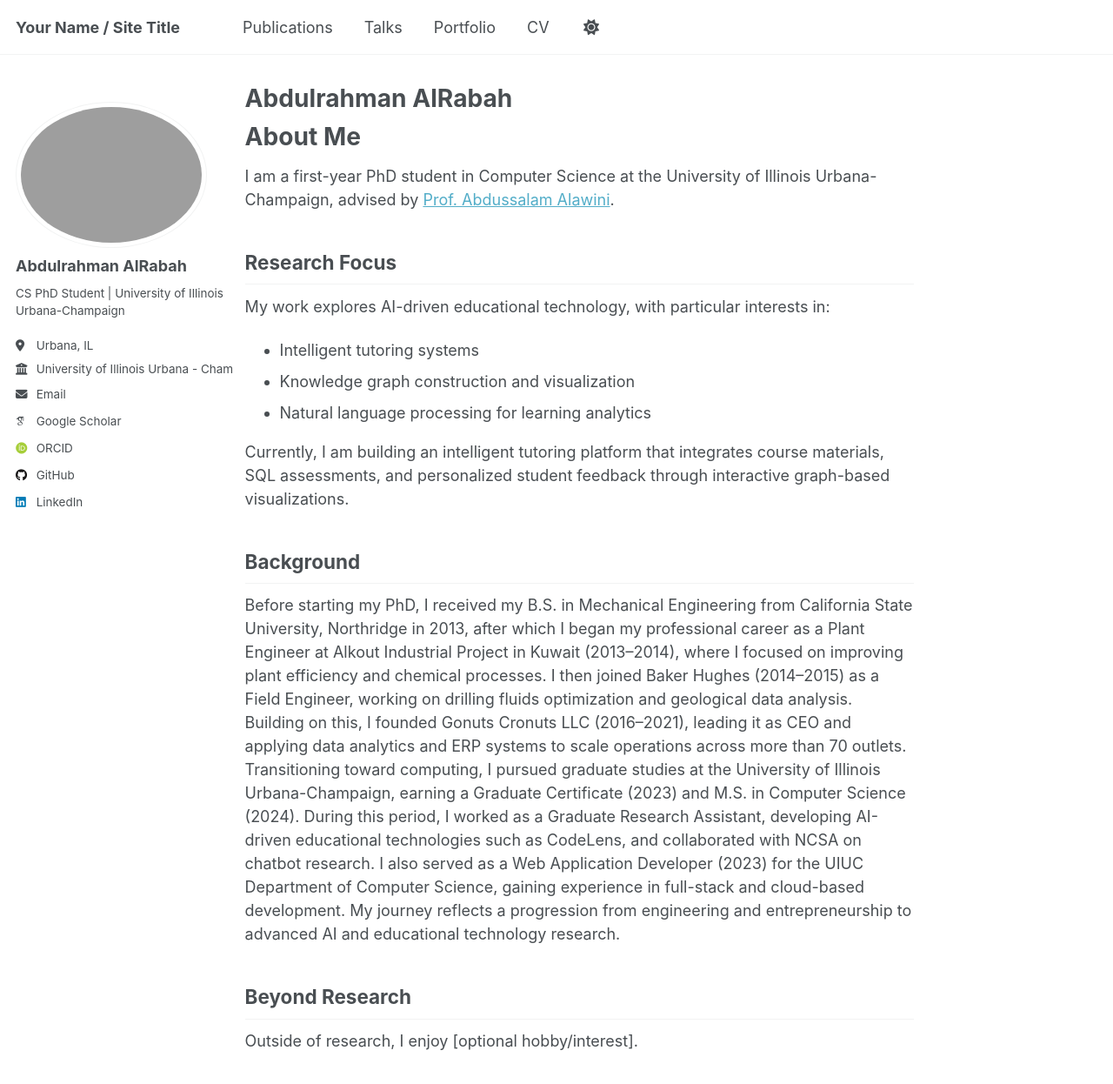
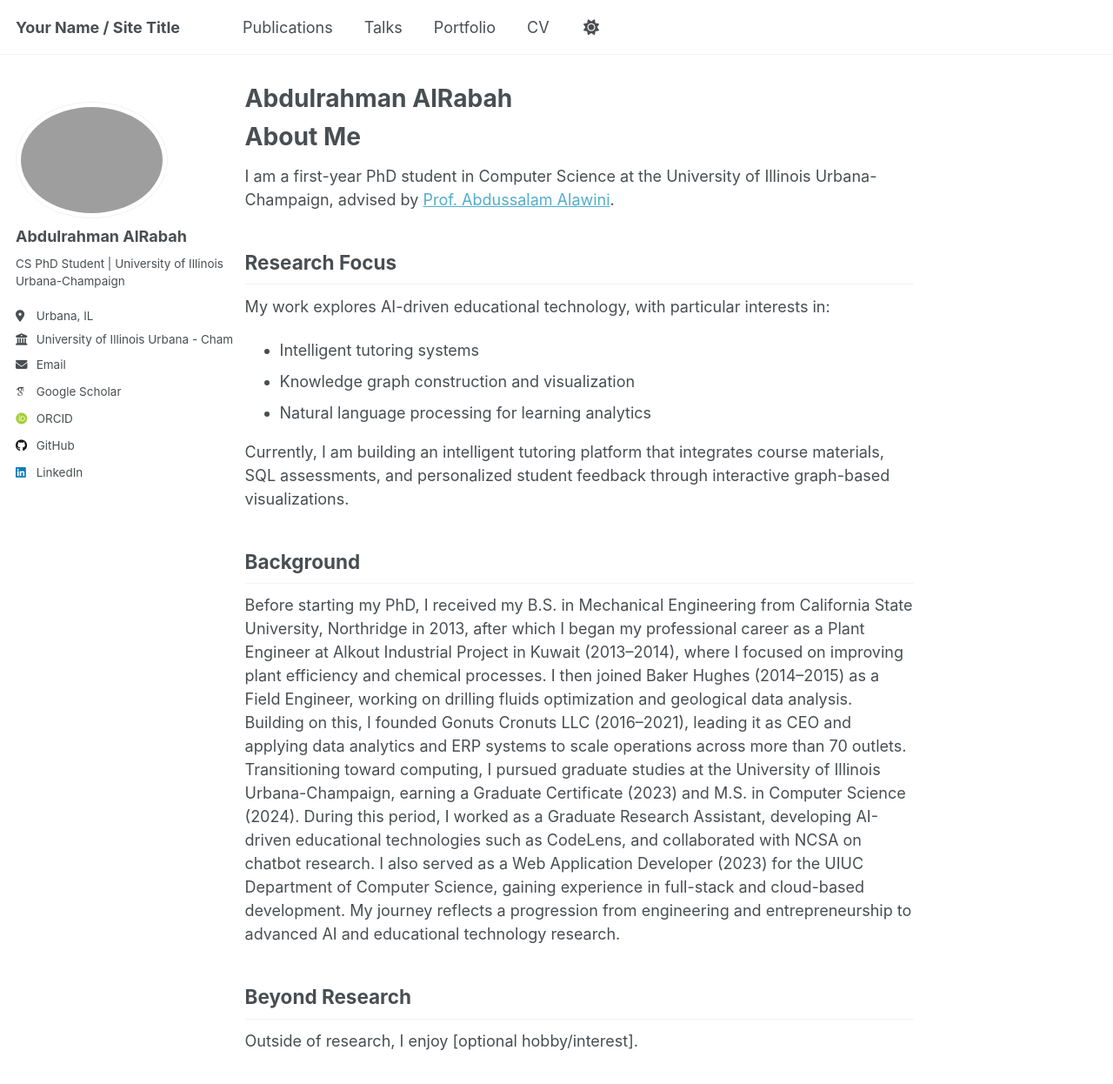
Before and after one commit to aalrabah/aalrabah.github.io, a Jekyll site: the page built from _pages/about.md, in a window 1280 px wide and 1400 px high. Shown: the top 1246 px of the window at 87% size. Built offline with Jekyll 4.4.1, drawn with Linux system fonts in a browser that asks for light colours; some web fonts are replaced; a script that is not in the unit is left out.

Commit message:
Adjust sidebar layout and image size

```diff
--- a/_sass/layout/_sidebar.scss
+++ b/_sass/layout/_sidebar.scss
@@ -25,7 +25,7 @@
   }
 
   @include breakpoint($large) {
-    @include span(10 of 12);
+    @include span(3 of 12);
     opacity: 1;
     -webkit-transition: opacity 0.2s ease-in-out;
             transition: opacity 0.2s ease-in-out;
@@ -94,7 +94,7 @@
   }
 
   img {
-    max-width: 220px;
+    max-width: 175px;
     border-radius: 50%;
 
     @include breakpoint($large) {
```
